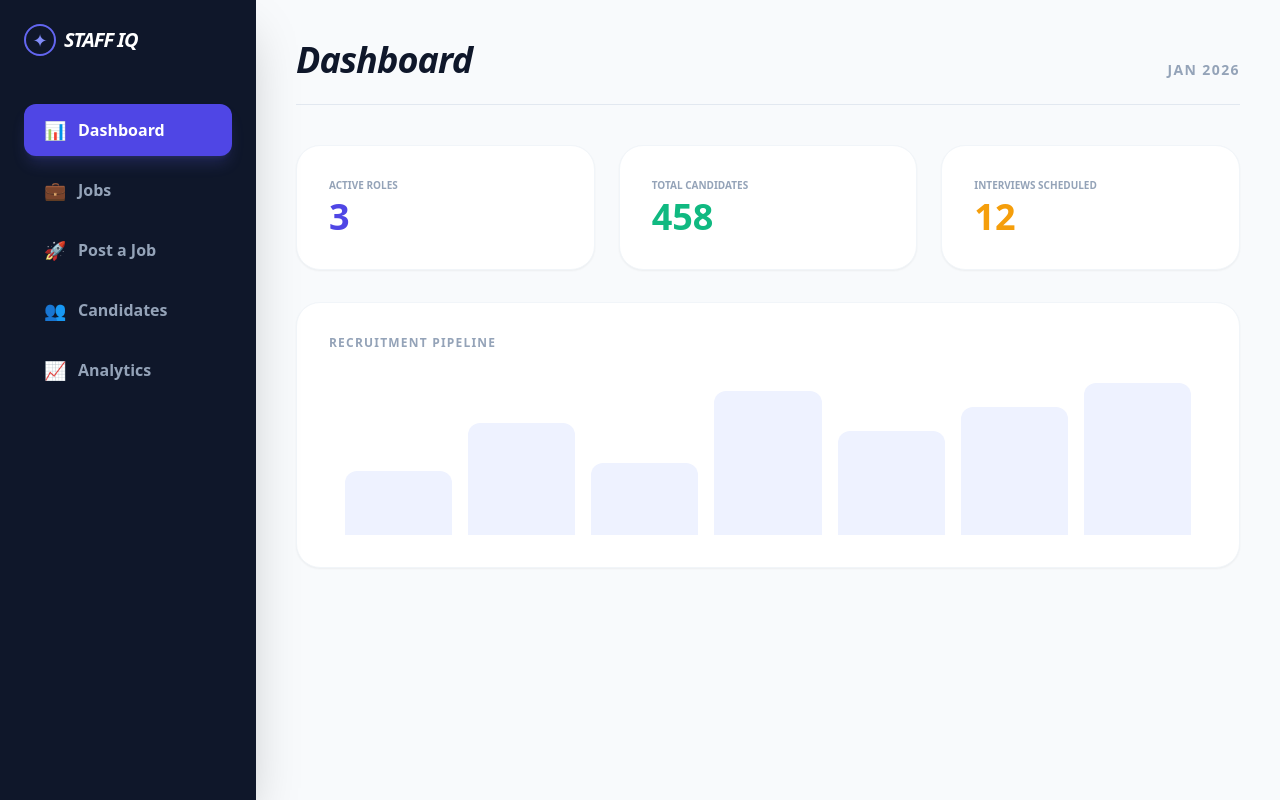
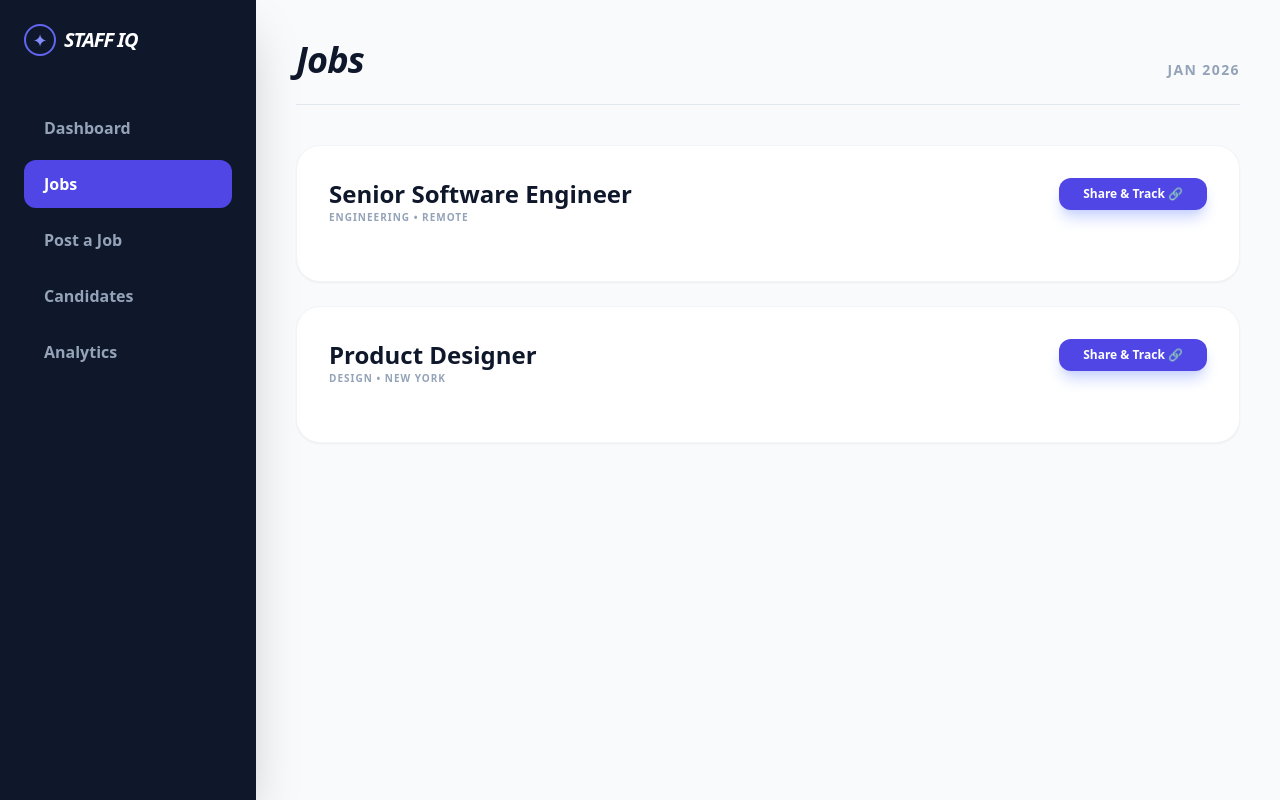
Before and after one commit to dansims2024-afk/staff-iq, a React (Vite) app: page / in a window 1280 px wide. Built offline with nearby package versions, Linux system fonts and the light colour scheme.

Commit message:
Update App.jsx

```diff
--- a/src/App.jsx
+++ b/src/App.jsx
@@ -1,239 +1,89 @@
 import React, { useState } from 'react';
 
 export default function App() {
-  const [activeTab, setActiveTab] = useState('Dashboard');
+  const [activeTab, setActiveTab] = useState('Jobs');
+  const [selectedJob, setSelectedJob] = useState(null);
   const [title, setTitle] = useState("");
   const [description, setDescription] = useState("");
-  const [isGenerating, setIsGenerating] = useState(false);
 
-  // --- SAMPLE DATA ---
-  const [jobs, setJobs] = useState([
-    { id: 101, title: "Senior Software Engineer", dept: "Engineering", type: "Full-time", location: "Remote", applicants: 42 },
-    { id: 102, title: "Product Designer", dept: "Design", type: "Contract", location: "New York", applicants: 18 },
-    { id: 103, title: "Marketing Manager", dept: "Growth", type: "Full-time", location: "London", applicants: 25 },
-  ]);
-
-  const candidates = [
-    { id: 1, name: "Sarah Chen", role: "Senior Dev", status: "Interviewing", score: "94%", date: "2026-01-05" },
-    { id: 2, name: "Marcus Wright", role: "UX Designer", status: "New", score: "88%", date: "2026-01-07" },
-    { id: 3, name: "Elena Rodriguez", role: "Product Manager", status: "Offered", score: "91%", date: "2026-01-04" },
-    { id: 4, name: "James Wilson", role: "Senior Dev", status: "Rejected", score: "62%", date: "2025-12-28" },
+  const jobs = [
+    { id: 101, title: "Senior Software Engineer", dept: "Engineering", location: "Remote", applicants: 42 },
+    { id: 102, title: "Product Designer", dept: "Design", location: "New York", applicants: 18 },
   ];
-
-  // --- FUNCTIONS ---
-  const generateWithGemini = async () => {
-    if (!title) return alert("Please enter a Job Title first!");
-    const googleAI = window.google?.generativeAi;
-    if (!googleAI) return alert("AI Library is still loading...");
-
-    setIsGenerating(true);
-    try {
-      const genAI = new googleAI.GoogleGenerativeAI("YOUR_API_KEY_HERE");
-      const model = genAI.getGenerativeModel({ model: "gemini-1.5-flash" });
-      const prompt = `Write a professional 3-paragraph job description for a ${title}.`;
-      const result = await model.generateContent(prompt);
-      setDescription(result.response.text());
-    } catch (e) {
-      alert("AI Error: Check your API Key in the code.");
-    } finally { setIsGenerating(false); }
-  };
 
   return (
     <div className="flex min-h-screen bg-[#F8FAFC] text-[#0F172A] font-sans">
-
       {/* SIDEBAR */}
       <nav className="w-64 bg-[#0F172A] text-white p-6 fixed h-full flex flex-col shadow-2xl">
         <div className="mb-12 flex items-center gap-2">
-           {/* Updated Logo from Pic */}
            <div className="w-8 h-8 rounded-full border-2 border-indigo-500 flex items-center justify-center">
               <span className="text-indigo-400 text-lg">✦</span>
            </div>
            <h1 className="text-xl font-black italic tracking-tighter uppercase">STAFF IQ</h1>
         </div>
-
         <div className="flex flex-col gap-2 flex-1">
-          {[
-            { id: 'Dashboard', icon: '📊' },
-            { id: 'Jobs', icon: '💼' },
-            { id: 'Post a Job', icon: '🚀' },
-            { id: 'Candidates', icon: '👥' },
-            { id: 'Analytics', icon: '📈' }
-          ].map((tab) => (
-            <button
-              key={tab.id}
-              onClick={() => setActiveTab(tab.id)}
-              className={`text-left p-3 px-5 rounded-xl font-bold transition-all flex items-center gap-3 ${
-                activeTab === tab.id ? 'bg-indigo-600 text-white shadow-lg shadow-indigo-500/20' : 'text-slate-400 hover:bg-slate-800'
-              }`}
-            >
-              <span className="text-lg">{tab.icon}</span> {tab.id}
+          {['Dashboard', 'Jobs', 'Post a Job', 'Candidates', 'Analytics'].map((tab) => (
+            <button key={tab} onClick={() => setActiveTab(tab)} className={`text-left p-3 px-5 rounded-xl font-bold flex items-center gap-3 ${activeTab === tab ? 'bg-indigo-600' : 'text-slate-400 hover:bg-slate-800'}`}>
+              {tab}
             </button>
           ))}
         </div>
       </nav>
 
-      {/* MAIN CONTENT AREA */}
       <main className="flex-1 ml-64 p-10 bg-[#F8FAFC]">
         <header className="mb-10 flex justify-between items-end border-b border-slate-200 pb-6">
           <h2 className="text-4xl font-black italic tracking-tight">{activeTab}</h2>
-          <div className="text-sm font-bold text-slate-400 tracking-widest uppercase">Jan 2026</div>
+          <div className="text-sm font-bold text-slate-400 uppercase tracking-widest">Jan 2026</div>
         </header>
 
-        {/* 1. DASHBOARD VIEW */}
-        {activeTab === 'Dashboard' && (
-          <div className="space-y-8 animate-in fade-in duration-500">
-            <div className="grid grid-cols-3 gap-6">
-              <div className="bg-white p-8 rounded-3xl shadow-sm border border-slate-100">
-                <p className="text-slate-400 text-[10px] font-black uppercase mb-1">Active Roles</p>
-                <p className="text-4xl font-black text-indigo-600">{jobs.length}</p>
-              </div>
-              <div className="bg-white p-8 rounded-3xl shadow-sm border border-slate-100">
-                <p className="text-slate-400 text-[10px] font-black uppercase mb-1">Total Candidates</p>
-                <p className="text-4xl font-black text-emerald-500">458</p>
-              </div>
-              <div className="bg-white p-8 rounded-3xl shadow-sm border border-slate-100">
-                <p className="text-slate-400 text-[10px] font-black uppercase mb-1">Interviews Scheduled</p>
-                <p className="text-4xl font-black text-amber-500">12</p>
-              </div>
-            </div>
+        {/* JOBS VIEW WITH TRACKING LINKS */}
+        {activeTab === 'Jobs' && (
+          <div className="space-y-6 animate-in fade-in duration-500">
+            {jobs.map(job => (
+              <div key={job.id} className="bg-white p-8 rounded-3xl border border-slate-100 shadow-sm">
+                <div className="flex justify-between items-start mb-6">
+                  <div>
+                    <h4 className="text-2xl font-black">{job.title}</h4>
+                    <p className="text-slate-400 font-bold uppercase text-[10px] tracking-widest">{job.dept} • {job.location}</p>
+                  </div>
+                  <button
+                    onClick={() => setSelectedJob(job)}
+                    className="bg-indigo-600 text-white px-6 py-2 rounded-xl text-xs font-black shadow-lg shadow-indigo-200"
+                  >
+                    Share & Track 🔗
+                  </button>
+                </div>
 
-            <div className="bg-white p-8 rounded-3xl border border-slate-100 shadow-sm">
-               <h3 className="font-black uppercase text-xs text-slate-400 mb-6 tracking-widest">Recruitment Pipeline</h3>
-               <div className="h-40 flex items-end gap-4 px-4">
-                  {[40, 70, 45, 90, 65, 80, 95].map((h, i) => (
-                    <div key={i} className="flex-1 bg-indigo-50 rounded-t-xl transition-all hover:bg-indigo-500 group relative" style={{height: `${h}%`}}></div>
-                  ))}
-               </div>
-            </div>
-          </div>
-        )}
+                {/* Tracking Links Section (Only shows when "Share & Track" is clicked) */}
+                {selectedJob?.id === job.id && (
+                  <div className="mt-8 pt-8 border-t border-slate-100 bg-slate-50 p-6 rounded-2xl animate-in slide-in-from-top-2">
+                    <h5 className="text-xs font-black text-slate-500 uppercase tracking-widest mb-4">Smart Tracking Links</h5>
+                    <p className="text-xs text-slate-400 mb-6 italic">"Use these unique URLs on job boards. Staff IQ will automatically categorize every applicant."</p>
 
-        {/* 2. JOBS VIEW */}
-        {activeTab === 'Jobs' && (
-          <div className="grid grid-cols-1 gap-4 animate-in fade-in duration-500">
-            {jobs.map(job => (
-              <div key={job.id} className="bg-white p-6 rounded-2xl border border-slate-100 shadow-sm flex items-center justify-between hover:shadow-md transition-shadow">
-                <div>
-                  <h4 className="text-lg font-black">{job.title}</h4>
-                  <div className="flex gap-4 mt-1">
-                    <span className="text-xs font-bold text-slate-400">📍 {job.location}</span>
-                    <span className="text-xs font-bold text-indigo-500">📁 {job.dept}</span>
-                    <span className="text-xs font-bold text-emerald-500">⏱ {job.type}</span>
+                    <div className="space-y-4">
+                      {['LinkedIn', 'Indeed', 'Twitter/X'].map(source => (
+                        <div key={source} className="flex items-center gap-4 bg-white p-3 rounded-xl border border-slate-200">
+                          <span className="text-xs font-bold w-20">{source}</span>
+                          <input
+                            readOnly
+                            value={`https://staffiq.app/apply/${job.id}?ref=${source.toLowerCase()}`}
+                            className="flex-1 bg-slate-50 p-2 rounded text-[10px] font-mono text-slate-500 border-none"
+                          />
+                          <button className="text-[10px] font-black text-indigo-600 uppercase">Copy</button>
+                        </div>
+                      ))}
+                    </div>
                   </div>
-                </div>
-                <div className="flex items-center gap-8 text-right">
-                  <div>
-                    <p className="text-sm font-black">{job.applicants}</p>
-                    <p className="text-[10px] font-bold text-slate-400 uppercase">Applicants</p>
-                  </div>
-                  <button className="bg-slate-900 text-white px-5 py-2 rounded-xl text-xs font-black">Edit Job</button>
-                </div>
+                )}
               </div>
             ))}
           </div>
         )}
 
-        {/* 3. POST A JOB VIEW */}
-        {activeTab === 'Post a Job' && (
-          <div className="flex gap-8 animate-in slide-in-from-bottom-4 duration-500">
-            <div className="flex-1 bg-white p-10 rounded-3xl shadow-xl border border-slate-100">
-              <div className="grid grid-cols-2 gap-6 mb-8">
-                <div>
-                  <label className="text-[10px] font-black text-slate-400 uppercase mb-2 block">Job Title</label>
-                  <input value={title} onChange={(e) => setTitle(e.target.value)} className="w-full p-4 bg-slate-50 rounded-2xl border-none outline-none focus:ring-2 focus:ring-indigo-500" placeholder="e.g. Senior Product Designer" />
-                </div>
-                <div>
-                  <label className="text-[10px] font-black text-slate-400 uppercase mb-2 block">Salary Range</label>
-                  <input defaultValue="120,000 - 150,000" className="w-full p-4 bg-slate-50 rounded-2xl border-none text-center font-bold" />
-                </div>
-              </div>
-              <div className="flex justify-between mb-4 items-center">
-                <label className="text-[10px] font-black text-slate-400 uppercase">AI Description Generation</label>
-                <button onClick={generateWithGemini} disabled={isGenerating} className="text-indigo-600 font-black text-sm">
-                  {isGenerating ? "⌛ Writing..." : "✨ Generate with Gemini"}
-                </button>
-              </div>
-              <textarea value={description} onChange={(e) => setDescription(e.target.value)} className="w-full h-80 p-6 bg-slate-50 rounded-3xl border-none mb-8 outline-none leading-relaxed text-sm" placeholder="AI-generated content will appear here..." />
-              <button className="w-full py-5 bg-[#0F172A] text-white rounded-2xl font-black text-lg hover:bg-indigo-600 transition-all shadow-xl">
-                Publish Requisition 🚀
-              </button>
-            </div>
-
-            <div className="w-80">
-               <div className="bg-white p-8 rounded-3xl shadow-sm border border-slate-100">
-                  <p className="text-[10px] font-black text-slate-400 uppercase mb-4">Market Health</p>
-                  <h3 className={`text-2xl font-black italic ${title ? 'text-slate-900' : 'text-slate-200'}`}>{title || "Awaiting Title"}</h3>
-                  <div className="mt-6 p-4 bg-slate-50 rounded-2xl">
-                     <p className="text-[10px] font-bold text-slate-400 uppercase mb-1">Local Competition</p>
-                     <p className="font-black text-emerald-500">Moderate</p>
-                  </div>
-               </div>
-            </div>
-          </div>
-        )}
-
-        {/* 4. CANDIDATES VIEW */}
-        {activeTab === 'Candidates' && (
-          <div className="bg-white rounded-3xl shadow-sm border border-slate-100 overflow-hidden animate-in fade-in duration-500">
-            <table className="w-full text-left">
-              <thead>
-                <tr className="bg-slate-50 text-[10px] font-black text-slate-400 uppercase tracking-widest">
-                  <th className="p-6">Name</th>
-                  <th className="p-6">Desired Role</th>
-                  <th className="p-6">Status</th>
-                  <th className="p-6 text-center">AI Fit Score</th>
-                </tr>
-              </thead>
-              <tbody className="divide-y divide-slate-100">
-                {candidates.map(c => (
-                  <tr key={c.id} className="hover:bg-slate-50 transition-colors">
-                    <td className="p-6 font-bold">{c.name}</td>
-                    <td className="p-6 text-sm text-slate-500">{c.role}</td>
-                    <td className="p-6">
-                      <span className={`px-3 py-1 rounded-full text-[10px] font-black uppercase ${
-                        c.status === 'Offered' ? 'bg-emerald-100 text-emerald-700' :
-                        c.status === 'Interviewing' ? 'bg-amber-100 text-amber-700' : 'bg-slate-100 text-slate-600'
-                      }`}>
-                        {c.status}
-                      </span>
-                    </td>
-                    <td className="p-6 text-center font-mono font-bold text-indigo-600">{c.score}</td>
-                  </tr>
-                ))}
-              </tbody>
-            </table>
-          </div>
-        )}
-
-        {/* 5. ANALYTICS VIEW */}
         {activeTab === 'Analytics' && (
-          <div className="grid grid-cols-2 gap-8 animate-in fade-in duration-500">
-             <div className="bg-white p-8 rounded-3xl border border-slate-100 shadow-sm">
-                <h4 className="font-black text-xs text-slate-400 uppercase mb-8">Diversity Analytics</h4>
-                <div className="w-48 h-48 rounded-full border-[16px] border-indigo-500 mx-auto relative flex items-center justify-center">
-                   <div className="text-center">
-                      <p className="text-2xl font-black">82%</p>
-                      <p className="text-[10px] font-bold text-slate-400">Match Rate</p>
-                   </div>
-                </div>
-             </div>
-             <div className="bg-white p-8 rounded-3xl border border-slate-100 shadow-sm">
-                <h4 className="font-black text-xs text-slate-400 uppercase mb-8">Channel Effectiveness</h4>
-                <div className="space-y-6">
-                   {['LinkedIn', 'Indeed', 'Referrals'].map((source, i) => (
-                     <div key={source}>
-                        <div className="flex justify-between text-xs font-bold mb-1">
-                           <span>{source}</span>
-                           <span>{90 - (i*20)}%</span>
-                        </div>
-                        <div className="h-2 bg-slate-100 rounded-full overflow-hidden">
-                           <div className="h-full bg-indigo-500" style={{width: `${90-(i*20)}%`}}></div>
-                        </div>
-                     </div>
-                   ))}
-                </div>
-             </div>
-          </div>
+           <div className="p-8 text-center bg-white rounded-3xl border border-slate-100">
+              <p className="text-slate-400 italic">Analytics are currently aggregating data from your Smart Tracking Links...</p>
+           </div>
         )}
       </main>
     </div>
```
